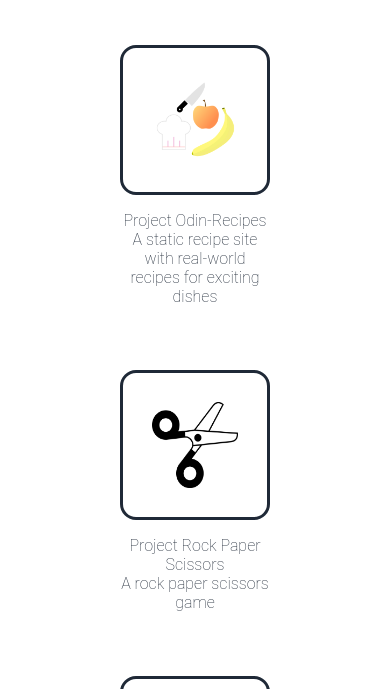
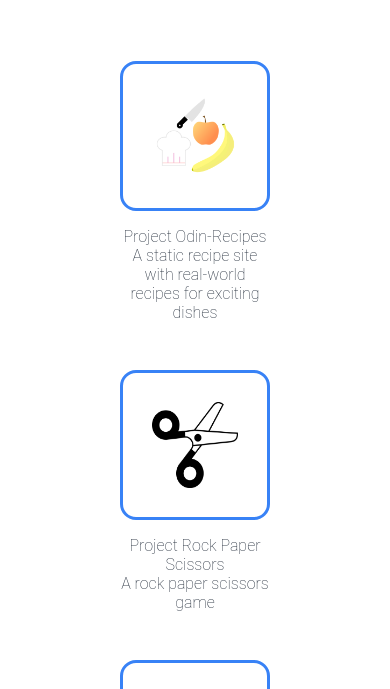
Before and after one commit to jc-joe/Project-landing-page, a plain HTML site: page index.html in a window 390 px wide. Shown: the part 741-1430 px from the top of the page. Drawn offline with Linux system fonts and the light colour scheme.

Commit message:
Change projects section padding and margin
reduced gap and increased margin above it and below the heading
for better responsive look when wrap comes into play

```diff
--- a/styles/style.css
+++ b/styles/style.css
@@ -99,13 +99,13 @@
     color: #1f2937;
     font-size: 36px;
     font-weight: 900;
-    margin: 0 0 48px;
+    margin: 0 0 64px;
 }
 
 .projects ul {
     display: flex;
     justify-content: center;
-    gap: 64px;
+    gap: 48px;
     flex-wrap: wrap;
 }
 
@@ -124,7 +124,7 @@
 .projects .images {
     width: 100%;
     height: 150px;
-    border: 3px solid #1f2937;
+    border: 3px solid #3882f6;
     border-radius: 16px;
     display: flex;
 }
```
